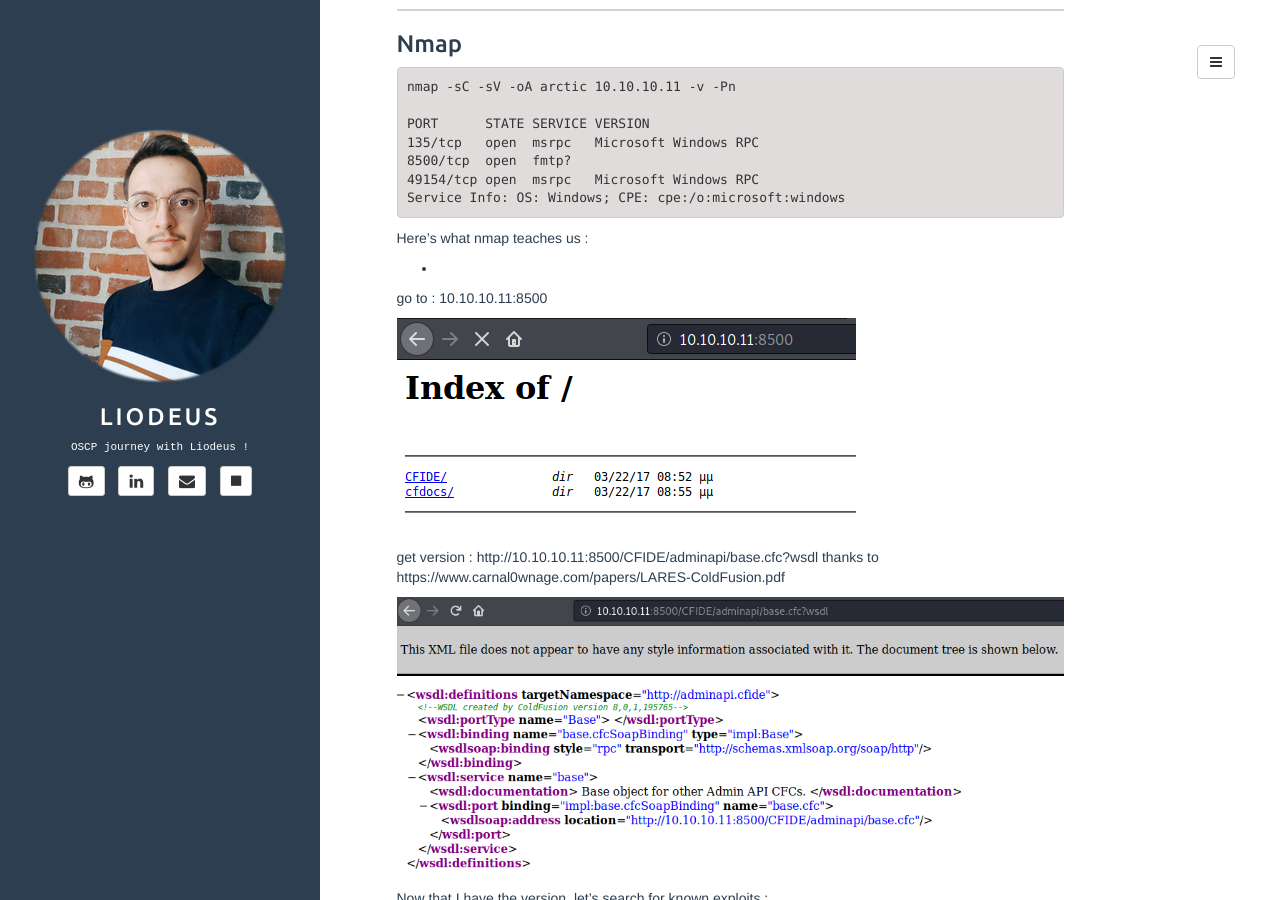
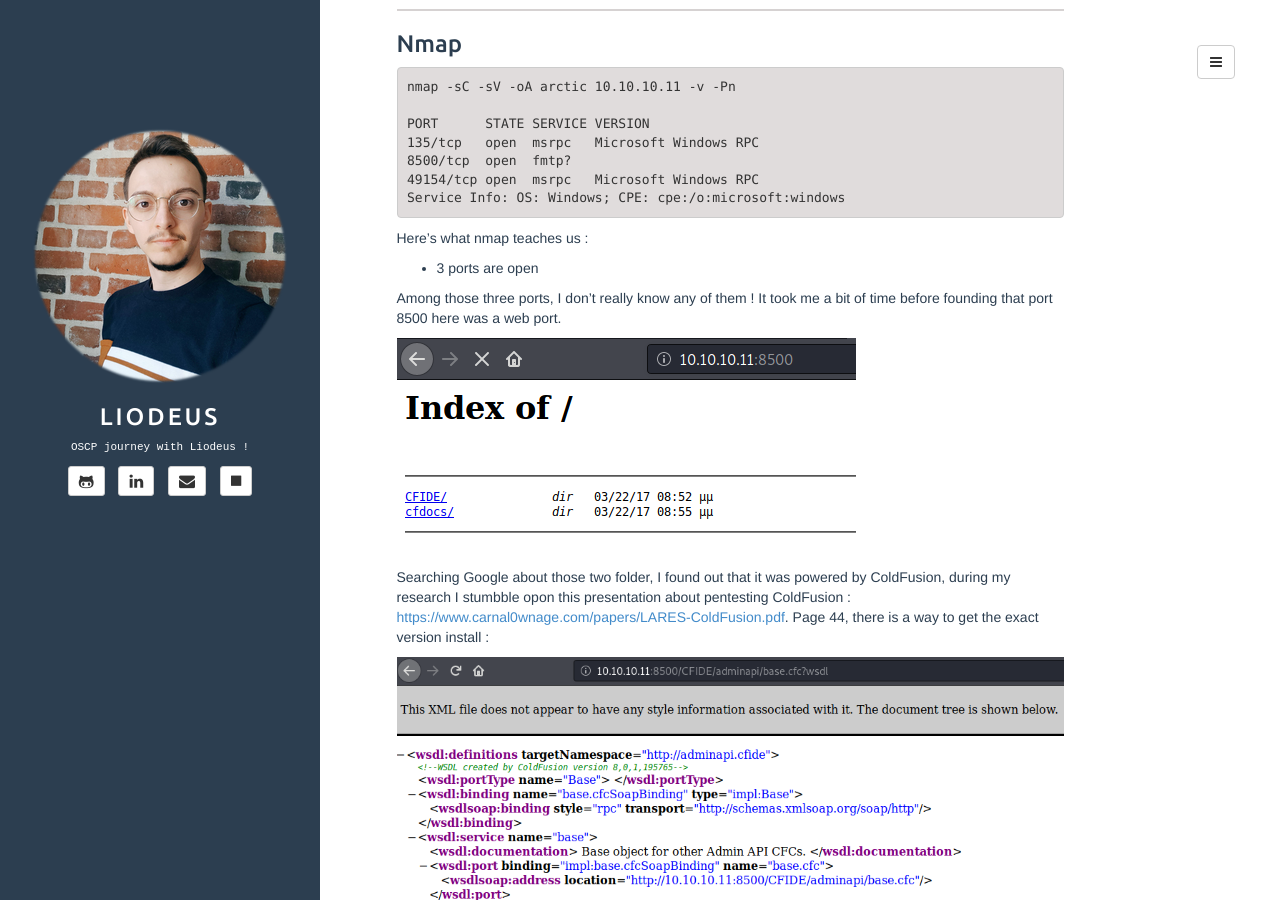
Before and after one commit to Liodeus/liodeus.github.io, a Jekyll site: the page built from _posts/2020-07-29-arctic.md, in a window 1280 px wide and 900 px high, scrolled down 894 px. Built offline with Jekyll 4.4.1, drawn with Linux system fonts in a browser that asks for light colours.

Commit message:
Add files via upload

```diff
--- a/_posts/2020-07-29-arctic.md
+++ b/_posts/2020-07-29-arctic.md
@@ -42,17 +42,15 @@ Service Info: OS: Windows; CPE: cpe:/o:microsoft:windows
 
 Here’s what nmap teaches us :
 
--
+- 3 ports are open
 
+Among those three ports, I don't really know any of them ! It took me a bit of time before founding that port 8500 here was a web port.
 
+![Index of port 8500](/assets/imgs/arctic/index_of.PNG)
 
-go to : 10.10.10.11:8500
+Searching Google about those two folder, I found out that it was powered by ColdFusion, during my research I stumbble opon this presentation about pentesting ColdFusion : [https://www.carnal0wnage.com/papers/LARES-ColdFusion.pdf](https://www.carnal0wnage.com/papers/LARES-ColdFusion.pdf). Page 44, there is a way to get the exact version install :
 
-![Arctic logo](/assets/imgs/arctic/index_of.PNG)
-
-get version : http://10.10.10.11:8500/CFIDE/adminapi/base.cfc?wsdl  thanks to https://www.carnal0wnage.com/papers/LARES-ColdFusion.pdf
-
-![Arctic logo](/assets/imgs/arctic/version.PNG)
+![Coldfusion version](/assets/imgs/arctic/version.PNG)
 
 Now that I have the version, let's search for known exploits :
 
```
Also changed, not shown: _posts/2020-07-21-devel.md (+1 -1 lines).
